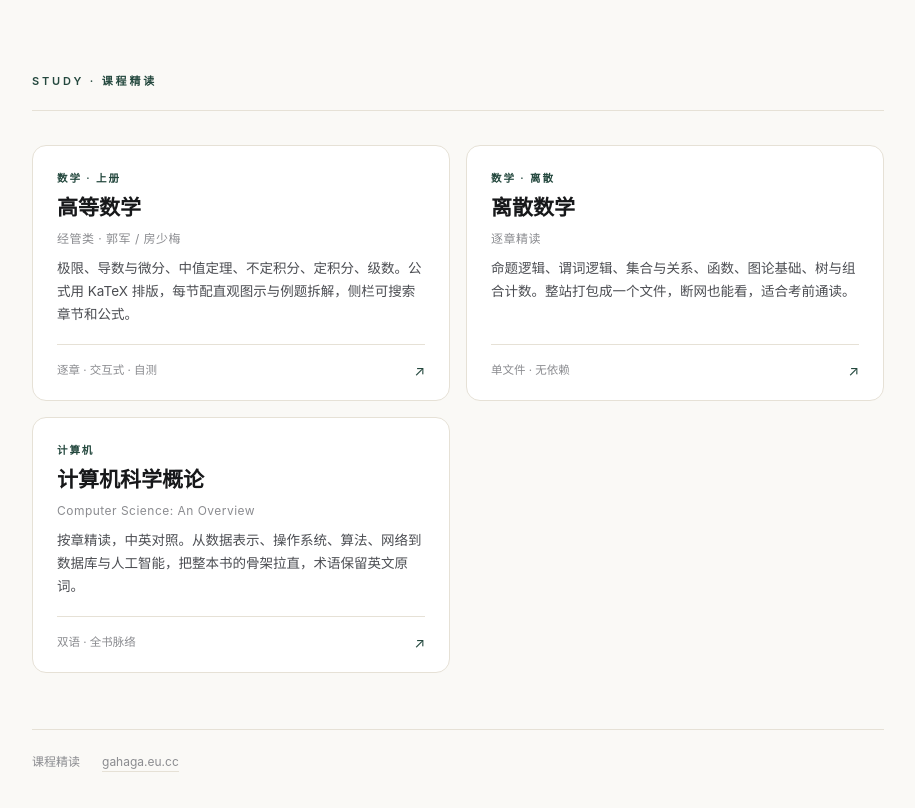
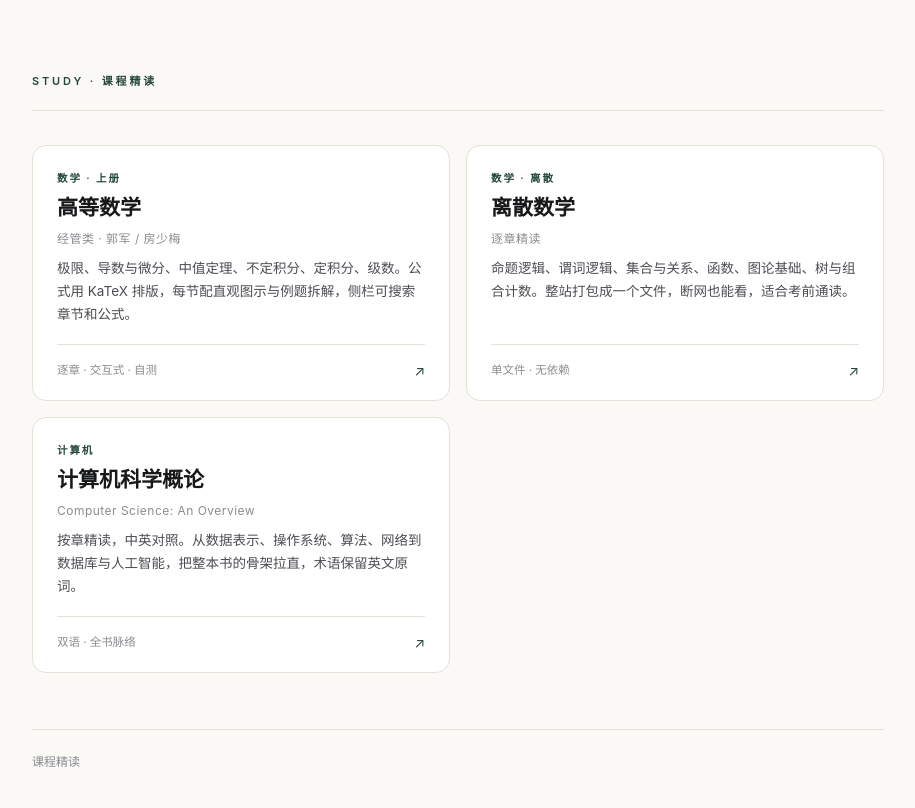
Before and after one commit to rogxigao/study, a plain HTML site: page index.html in a window 1280 px wide. Shown: the whole page, without its empty margins (182-1097 px from the left). Drawn offline with Linux system fonts and the light colour scheme.

Commit message:
study: remove link back to personal homepage

```diff
--- a/index.html
+++ b/index.html
@@ -122,7 +122,6 @@ footer a:hover{color:var(--accent);border-color:var(--accent);}
 
   <footer>
     <span>课程精读</span>
-    <a href="https://gahaga.eu.cc/">gahaga.eu.cc</a>
   </footer>
 
 </div>
```
